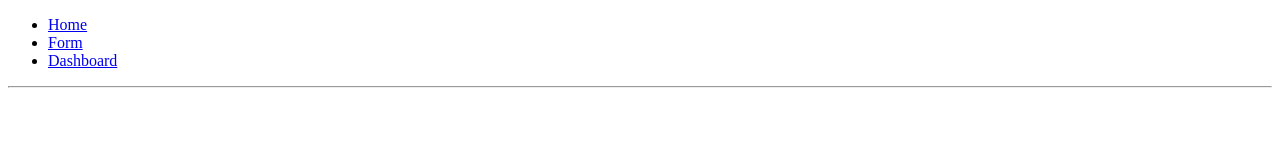
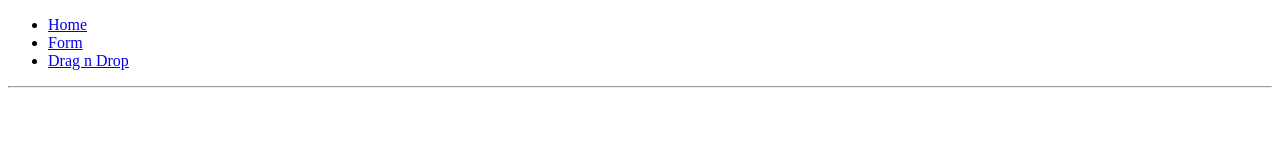
Before and after one commit to has315/AleControlTasksV2, a React (Vite) app: page /form in a window 1280 px wide. Shown: the top 160 px of the page. Built offline with nearby package versions, Linux system fonts and the light colour scheme.

Commit message:
adding drag n drop

```diff
--- a/src/index.tsx
+++ b/src/index.tsx
@@ -20,7 +20,7 @@ const Application: React.FC<{}> = () => (
                         <Link to="/form">Form</Link>
                     </li>
                     <li>
-                        <Link to="/dragdrop">Dashboard</Link>
+                        <Link to="/dragdrop">Drag n Drop</Link>
                     </li>
                 </ul>
 
--- a/src/pages/DragDrop.jsx
+++ b/src/pages/DragDrop.jsx
@@ -21,7 +21,9 @@
 	Puno srece ;-)
 */
 import React, { useState } from 'react';
-import { DragContext, DragArea, DragItem } from '../components/DragDrop';
+import { DragContext } from '../components/DragDrop/DragContext';
+import { DragArea } from '../components/DragDrop/DragArea'
+import { DragItem } from '../components/DragDrop/DragItem'
 import users from '../data/users';
 
 export const DraggableUserList = () => {
@@ -33,7 +35,7 @@ export const DraggableUserList = () => {
 			<ul>
 				<DragArea items={exampleUsers} onChange={setExampleUsers}>
 					{exampleUsers.map((user, i) => (
-						<DragItem note="ovde moze da ide key, index, itd.">
+						<DragItem key={i} note="ovde moze da ide key, index, itd.">
 							<li>
 								<span>{user.name}</span>
 								<span>{user.email}</span>
```
Also changed, not shown: 2 other files (tests, documents, lock files or other folders).
